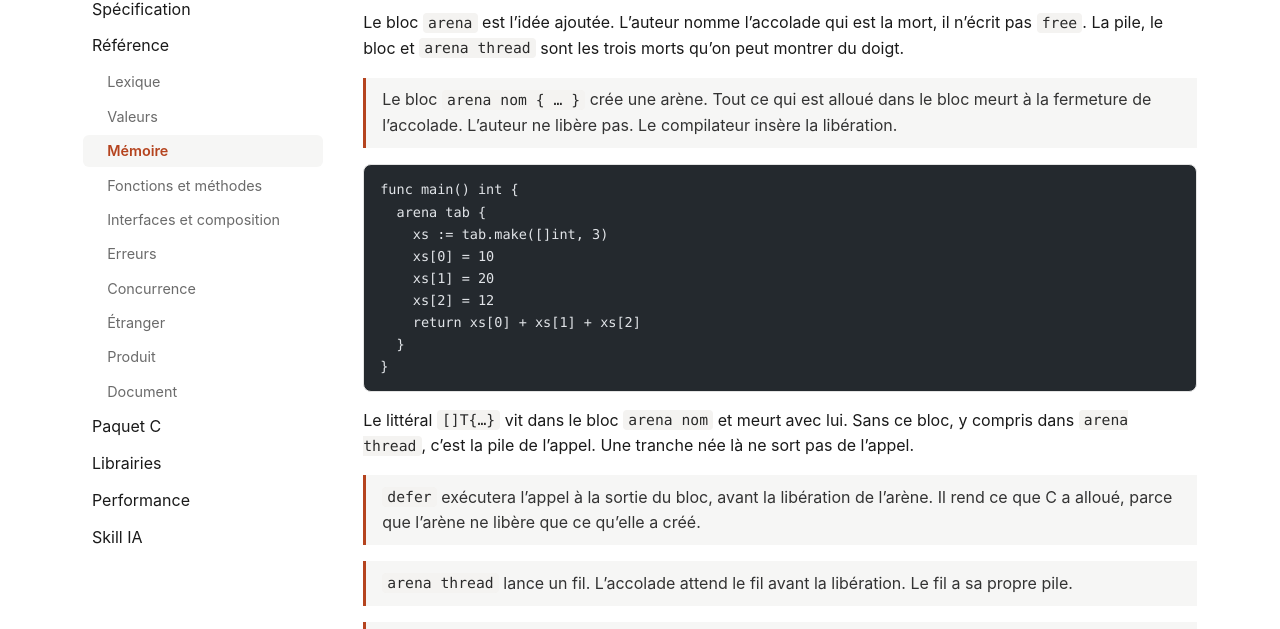
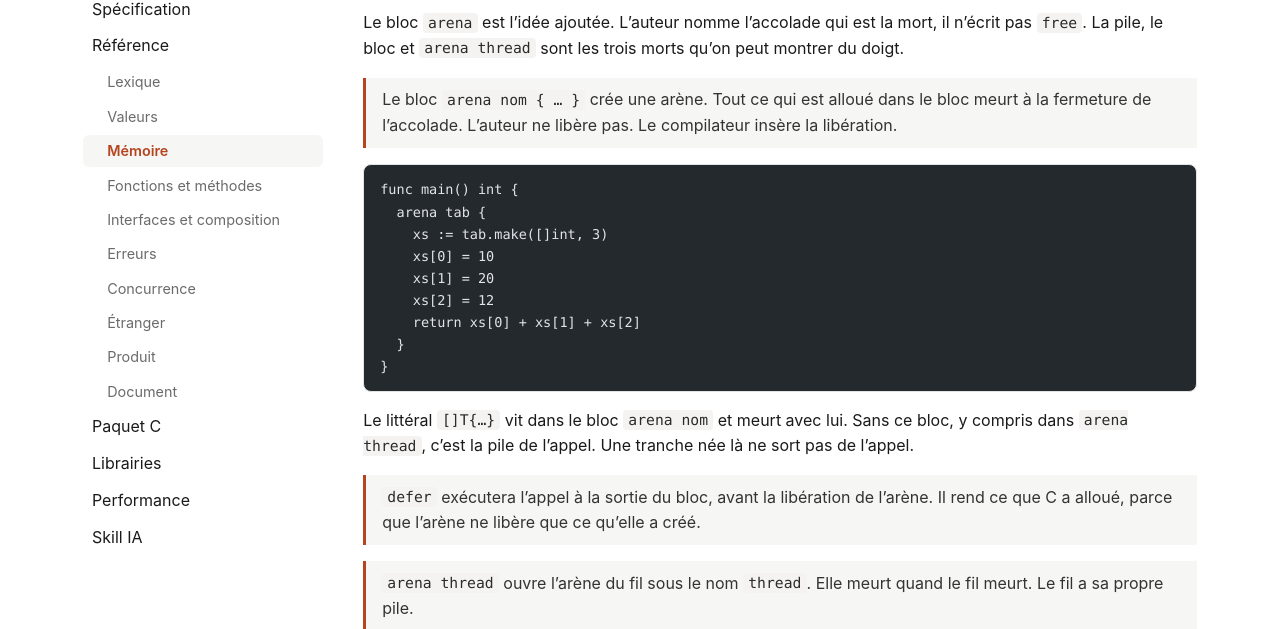
Before and after one commit to go-why/website, an Astro site: page /fr/ref-03-memoire in a window 1280 px wide. Shown: the part 133-762 px from the top of the page. Built offline with nearby package versions, Linux system fonts and the light colour scheme; Astro itself is replaced by a stand-in of ours; code samples lack their colours.

Commit message:
fix ref 3

```diff
--- a/src/content/docs/en/ref-03.md
+++ b/src/content/docs/en/ref-03.md
@@ -23,7 +23,7 @@ The literal `[]T{…}` lives in the `arena name` block and dies with it. Without
 
 > `defer` will run the call at the exit of the block, before the release of the arena. It frees what C allocated, because the arena only frees what it created.
 
-> `arena thread` launches a thread. The brace waits for the thread before the release. The thread has its own stack.
+> `arena thread` opens the thread's arena under the name `thread`. It dies with the thread. The thread has its own stack.
 
 > `arena shared name { … }` is an arena that two threads read by `freeze` or by channel. `name.make` and `name.append` stay on the thread that opened the block.
 
--- a/src/content/docs/fr/ref-03-memoire.md
+++ b/src/content/docs/fr/ref-03-memoire.md
@@ -25,7 +25,7 @@ Le littéral `[]T{…}` vit dans le bloc `arena nom` et meurt avec lui. Sans ce
 
 > `defer` exécutera l'appel à la sortie du bloc, avant la libération de l'arène. Il rend ce que C a alloué, parce que l'arène ne libère que ce qu'elle a créé.
 
-> `arena thread` lance un fil. L'accolade attend le fil avant la libération. Le fil a sa propre pile.
+> `arena thread` ouvre l'arène du fil sous le nom `thread`. Elle meurt quand le fil meurt. Le fil a sa propre pile.
 
 > `arena shared nom { … }` est une arène que deux fils lisent par `freeze` ou par canal. `nom.make` et `nom.append` restent sur le fil qui a ouvert le bloc.
 
--- a/src/data/binaries.json
+++ b/src/data/binaries.json
@@ -1,6 +1,6 @@
 {
   "version": "4099a4e-dirty",
-  "generatedAt": "2026-11-22T15:26:09Z",
+  "generatedAt": "2026-11-22T16:58:01Z",
   "binaries": [
     {
       "name": "why-darwin-amd64.zip",
```
